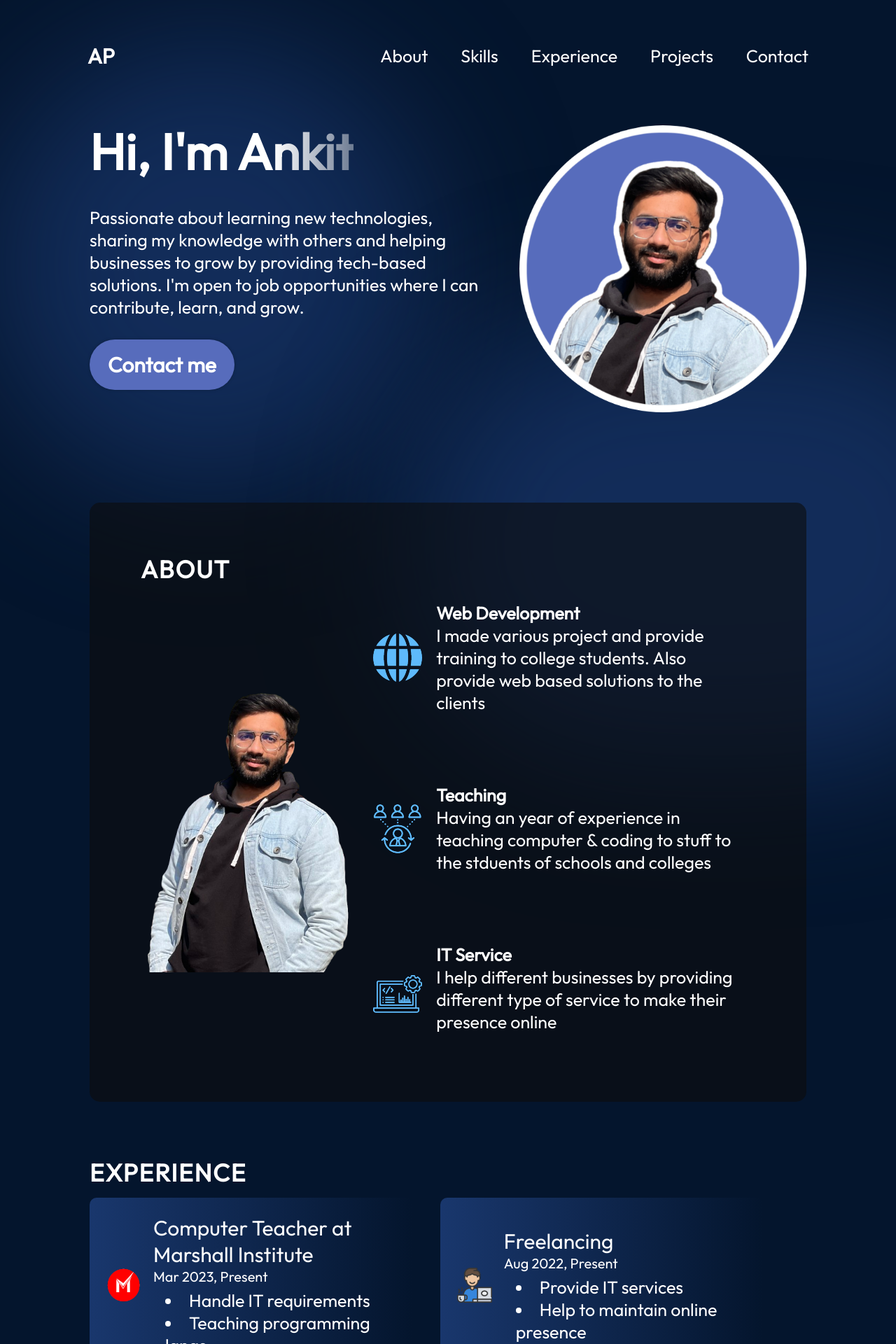
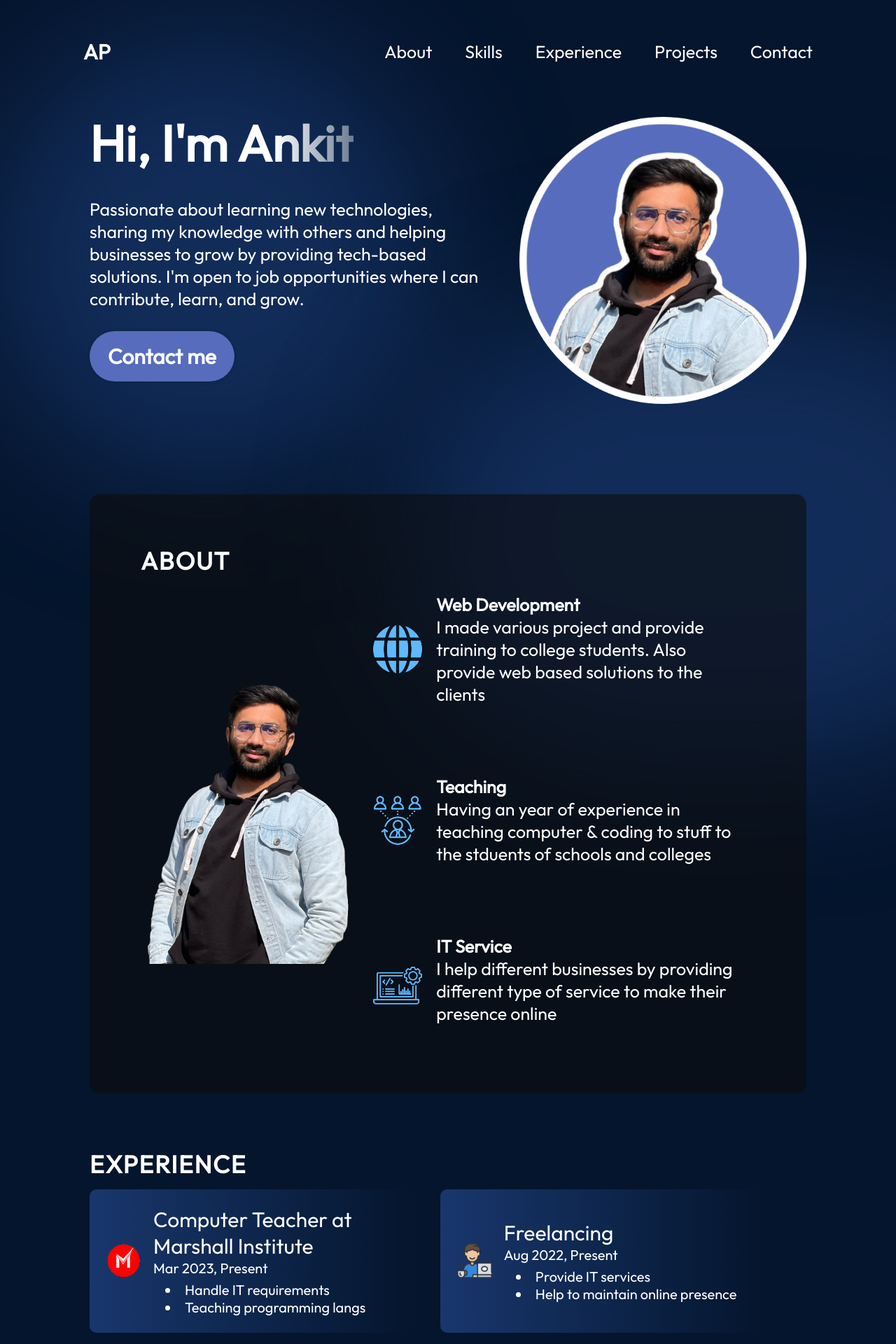
Before and after one commit to ankitpartap/my-portfolio, a React (Vite) app: page / in a window 1280 px wide. Shown: the top 1920 px of the page at 70% size. Built offline with nearby package versions, Linux system fonts and the light colour scheme.

Commit message:
making chnages in experience and navebar css

```diff
--- a/src/components/Experience/Experience.module.css
+++ b/src/components/Experience/Experience.module.css
@@ -63,7 +63,7 @@
 .historyItemDetails ul{
     margin-top: 6px;
     list-style-position: inside;
-    font-size: 25px;
+    font-size: 20px;
     list-style-type: disc;
     margin-left: 17px;
 }
--- a/src/components/Navbar/Navbar.module.css
+++ b/src/components/Navbar/Navbar.module.css
@@ -5,7 +5,7 @@
     display: flex;
     align-items: center;
     justify-content: space-between;
-    padding: 61px;
+    padding: 55px;
     z-index: 2;
     margin: 0 5%;
 }
```
